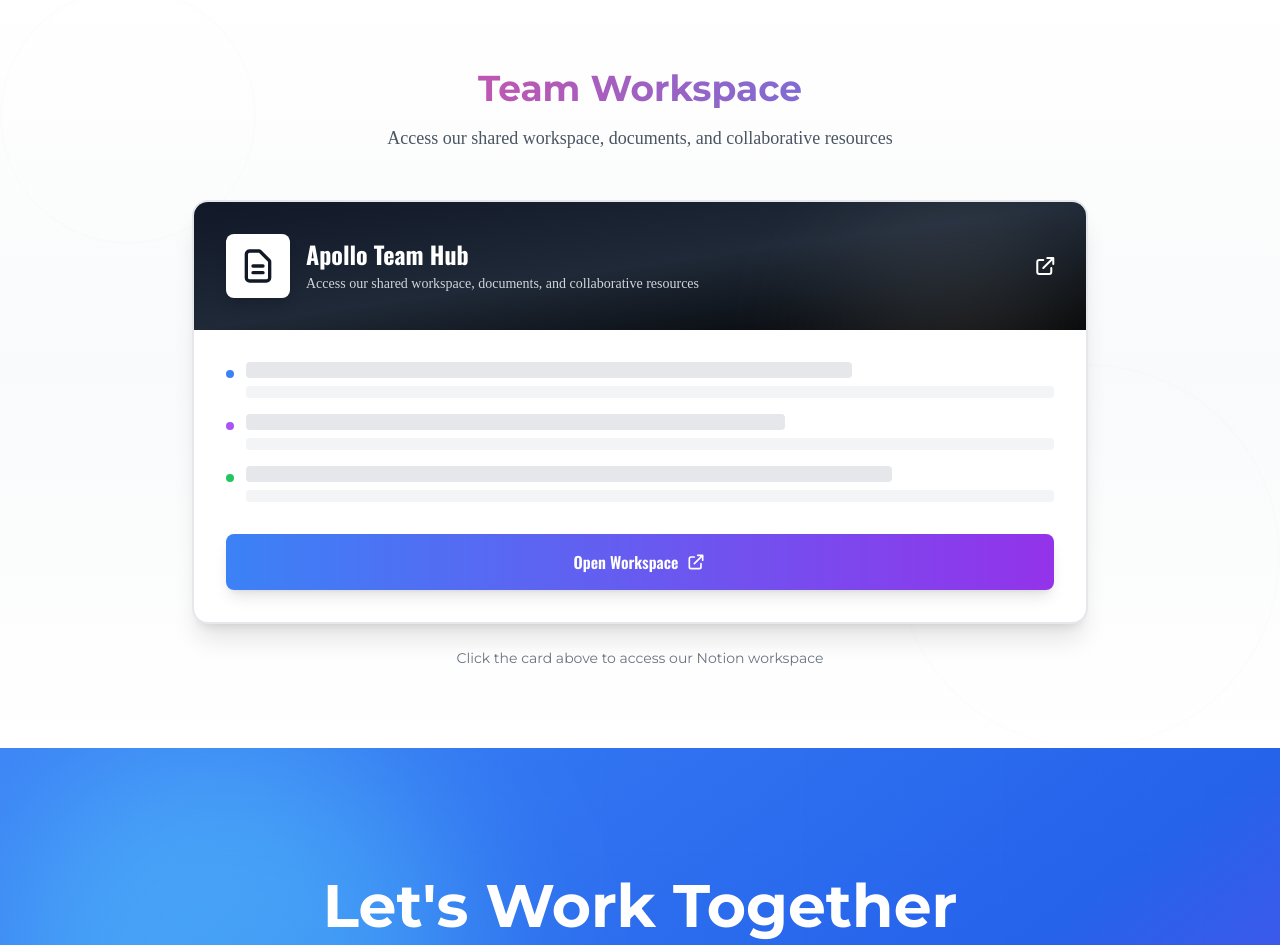
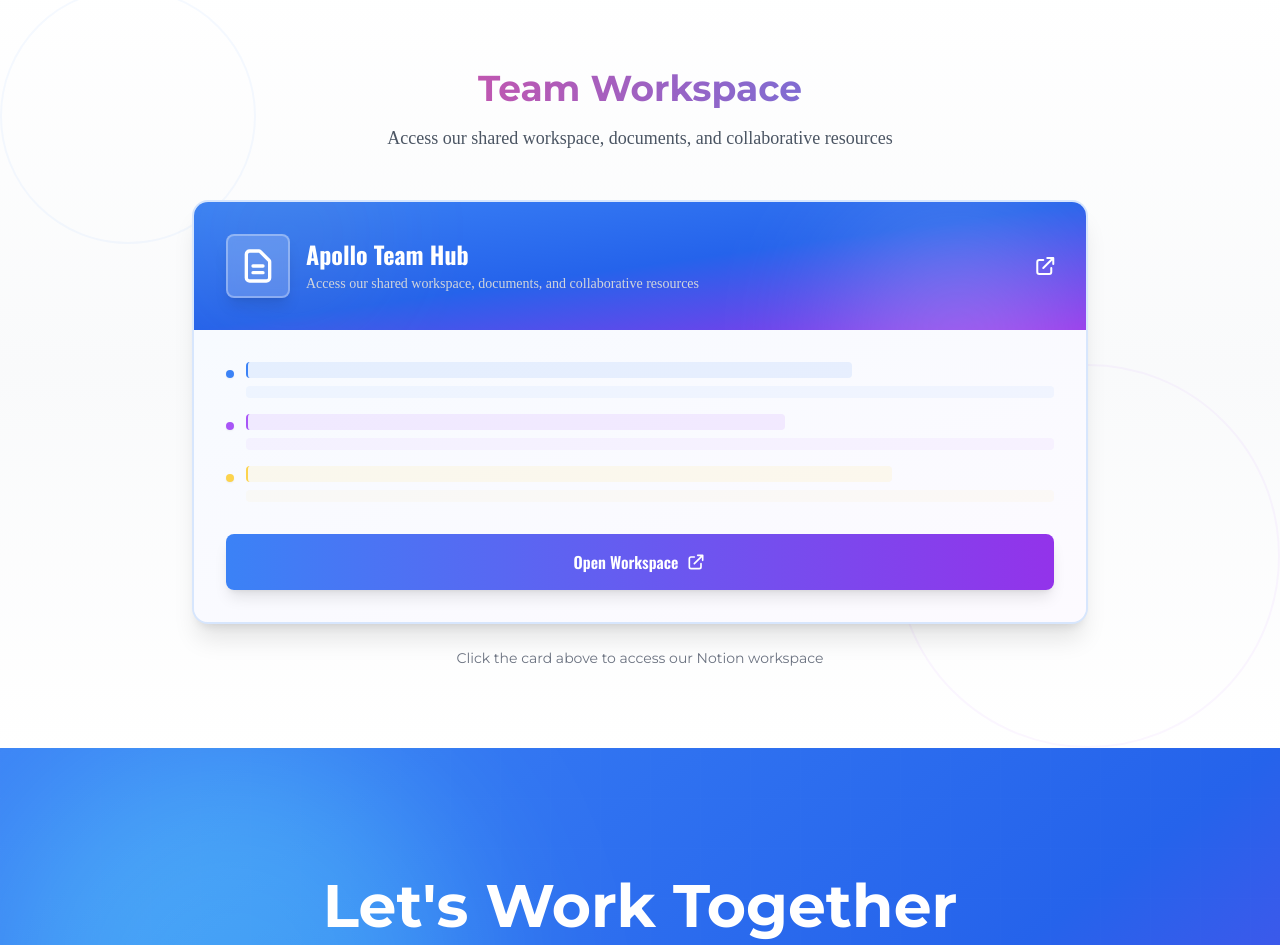
Before and after one commit to Mattpbaker/Apollo, a Next.js app: page / in a window 1280 px wide. Shown: the part 6700-7645 px from the top of the page. Built offline with nearby package versions, Linux system fonts and the light colour scheme; a web font is replaced by a local one.

Commit message:
Update Notion workspace box colors to match Apollo brand (blue, purple, yellow)

```diff
--- a/components/NotionWorkspace.tsx
+++ b/components/NotionWorkspace.tsx
@@ -21,8 +21,8 @@
     <section id="workspace" className="py-20 px-8 bg-gradient-to-b from-white via-gray-50 to-white relative overflow-hidden">
       {/* Background decoration */}
       <div className="absolute inset-0 opacity-5">
-        <div className="absolute top-0 left-0 w-64 h-64 border-2 border-gray-300 rounded-full"></div>
-        <div className="absolute bottom-0 right-0 w-96 h-96 border-2 border-gray-300 rounded-full"></div>
+        <div className="absolute top-0 left-0 w-64 h-64 border-2 border-apollo-blue rounded-full"></div>
+        <div className="absolute bottom-0 right-0 w-96 h-96 border-2 border-purple-500 rounded-full"></div>
       </div>
 
       <div className="max-w-4xl mx-auto relative z-10">
@@ -47,18 +47,19 @@
           viewport={{ once: true }}
           transition={{ duration: 0.5 }}
           whileHover={{ scale: 1.02, y: -5 }}
-          className="bg-white rounded-2xl shadow-xl border-2 border-gray-200 overflow-hidden group cursor-pointer"
+          className="bg-white rounded-2xl shadow-xl border-2 border-apollo-blue/20 overflow-hidden group cursor-pointer"
           onClick={handleClick}
         >
-          {/* Notion-style header */}
-          <div className="bg-gradient-to-br from-gray-900 via-gray-800 to-black p-8 relative overflow-hidden">
-            <div className="absolute inset-0 opacity-10">
+          {/* Apollo-themed header */}
+          <div className="bg-gradient-to-br from-apollo-blue via-blue-600 to-purple-600 p-8 relative overflow-hidden">
+            <div className="absolute inset-0 opacity-20">
               <div className="absolute top-0 right-0 w-64 h-64 bg-white rounded-full blur-3xl"></div>
+              <div className="absolute bottom-0 left-0 w-48 h-48 bg-apollo-yellow rounded-full blur-3xl opacity-30"></div>
             </div>
             <div className="relative z-10 flex items-center gap-4">
-              {/* Notion logo placeholder - you can replace with actual Notion logo */}
-              <div className="w-16 h-16 bg-white rounded-lg flex items-center justify-center shadow-lg group-hover:scale-110 transition-transform duration-300">
-                <svg className="w-10 h-10 text-gray-900" fill="none" viewBox="0 0 24 24" stroke="currentColor">
+              {/* Apollo workspace icon */}
+              <div className="w-16 h-16 bg-white/20 backdrop-blur-sm rounded-lg flex items-center justify-center shadow-lg group-hover:scale-110 transition-transform duration-300 border-2 border-white/30">
+                <svg className="w-10 h-10 text-white" fill="none" viewBox="0 0 24 24" stroke="currentColor">
                   <path strokeLinecap="round" strokeLinejoin="round" strokeWidth={2} d="M9 12h6m-6 4h6m2 5H7a2 2 0 01-2-2V5a2 2 0 012-2h5.586a1 1 0 01.707.293l5.414 5.414a1 1 0 01.293.707V19a2 2 0 01-2 2z" />
                 </svg>
               </div>
@@ -83,27 +84,27 @@
           </div>
 
           {/* Content preview */}
-          <div className="p-8">
+          <div className="p-8 bg-gradient-to-br from-blue-50/50 to-purple-50/50">
             <div className="space-y-4">
               <div className="flex items-start gap-3">
-                <div className="w-2 h-2 rounded-full bg-apollo-blue mt-2 flex-shrink-0"></div>
+                <div className="w-2 h-2 rounded-full bg-apollo-blue mt-2 flex-shrink-0 shadow-sm"></div>
                 <div className="flex-1">
-                  <div className="h-4 bg-gray-200 rounded w-3/4 mb-2"></div>
-                  <div className="h-3 bg-gray-100 rounded w-full"></div>
+                  <div className="h-4 bg-apollo-blue/10 rounded w-3/4 mb-2 border-l-2 border-apollo-blue"></div>
+                  <div className="h-3 bg-apollo-blue/5 rounded w-full"></div>
                 </div>
               </div>
               <div className="flex items-start gap-3">
-                <div className="w-2 h-2 rounded-full bg-purple-500 mt-2 flex-shrink-0"></div>
+                <div className="w-2 h-2 rounded-full bg-purple-500 mt-2 flex-shrink-0 shadow-sm"></div>
                 <div className="flex-1">
-                  <div className="h-4 bg-gray-200 rounded w-2/3 mb-2"></div>
-                  <div className="h-3 bg-gray-100 rounded w-full"></div>
+                  <div className="h-4 bg-purple-500/10 rounded w-2/3 mb-2 border-l-2 border-purple-500"></div>
+                  <div className="h-3 bg-purple-500/5 rounded w-full"></div>
                 </div>
               </div>
               <div className="flex items-start gap-3">
-                <div className="w-2 h-2 rounded-full bg-green-500 mt-2 flex-shrink-0"></div>
+                <div className="w-2 h-2 rounded-full bg-apollo-yellow mt-2 flex-shrink-0 shadow-sm"></div>
                 <div className="flex-1">
-                  <div className="h-4 bg-gray-200 rounded w-4/5 mb-2"></div>
-                  <div className="h-3 bg-gray-100 rounded w-full"></div>
+                  <div className="h-4 bg-apollo-yellow/10 rounded w-4/5 mb-2 border-l-2 border-apollo-yellow"></div>
+                  <div className="h-3 bg-apollo-yellow/5 rounded w-full"></div>
                 </div>
               </div>
             </div>
```
